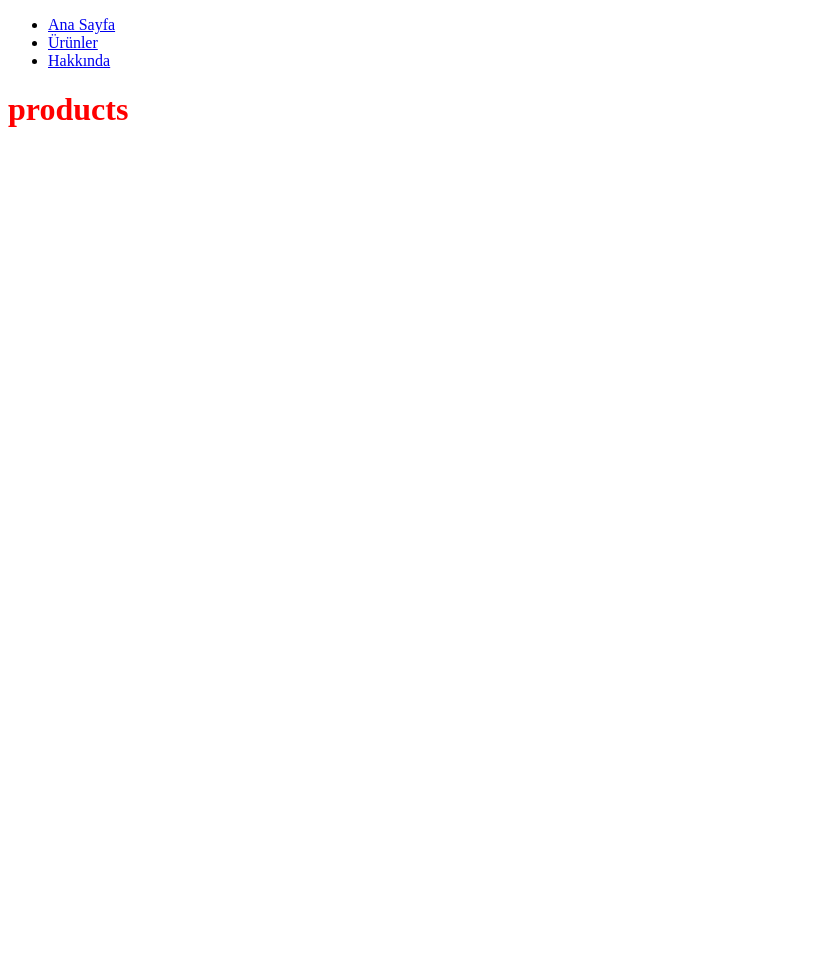
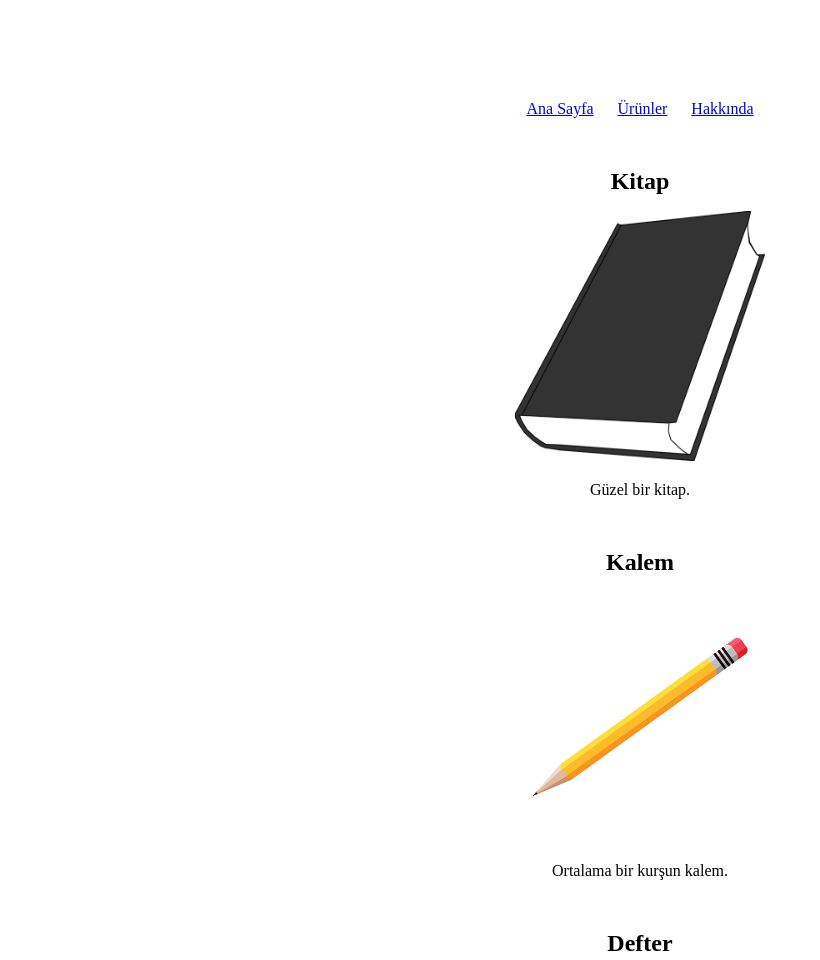
Before and after one commit to fatihdiril/patika_css_assignment_1, a plain HTML site: page products.html in a window 1280 px wide. Shown: the top 960 px of the page, without its empty margins (0-820 px from the left). Before the commit the page ends 800 px from the top, so only its background shows below. Drawn offline with Linux system fonts and the light colour scheme.

Commit message:
assignment finished

```diff
--- a/index.css
+++ b/index.css
@@ -1,3 +1,57 @@
-h1 {
-  color: red;
+*,
+*::before,
+*::after {
+  padding: 0;
+  margin: 0;
 }
+
+.navbar {
+  text-align: center;
+  padding-top: 100px;
+}
+
+.navbar-nav {
+  display: flex;
+  flex-direction: row;
+  justify-content: center;
+}
+
+.navbar-link-container {
+  display: block;
+  text-decoration: none;
+}
+
+.navbar-link {
+  padding: 12px;
+  text-align: center;
+}
+
+.container-item {
+  padding-top: 50px;
+  text-align: center;
+}
+
+.container-item-title {
+  margin: auto;
+}
+
+.container-item-img {
+  width: 250px;
+  height: 250px;
+  margin: auto;
+  margin-top: 16px;
+}
+
+.container-item-description {
+  margin: auto;
+  margin-top: 16px;
+}
+
+.description{
+
+}
+
+.description-text{
+  padding: 24px;
+  text-align: center;
+}
--- a/products.html
+++ b/products.html
@@ -8,19 +8,39 @@
     <link href="./index.css" rel="stylesheet" />
   </head>
   <body>
-    <nav>
-      <ul>
-        <li>
-          <a href="index.html">Ana Sayfa</a>
+    <nav class="navbar">
+      <ul class="navbar-nav">
+        <li class="navbar-link-container">
+          <a class="navbar-link" href="index.html">Ana Sayfa</a>
         </li>
-        <li>
-          <a href="products.html">Ürünler</a>
+        <li class="navbar-link-container">
+          <a class="navbar-link" href="products.html">Ürünler</a>
         </li>
-        <li>
-          <a href="about.html">Hakkında</a>
+        <li class="navbar-link-container">
+          <a class="navbar-link" href="about.html">Hakkında</a>
         </li>
       </ul>
     </nav>
-    <h1>products</h1>
+    <ul class="container">
+      <div class="container-item">
+        <h2 class="container-item-title">Kitap</h2>
+        <img src="./public/book.png" alt="Kitap" class="container-item-img" />
+        <p class="container-item-description">Güzel bir kitap.</p>
+      </div>
+      <div class="container-item">
+        <h2 class="container-item-title">Kalem</h2>
+        <img src="./public/pencil.jpg" alt="Kalem" class="container-item-img" />
+        <p class="container-item-description">Ortalama bir kurşun kalem.</p>
+      </div>
+      <div class="container-item">
+        <h2 class="container-item-title">Defter</h2>
+        <img
+          src="./public/notebook.jpg"
+          alt="Defter"
+          class="container-item-img"
+        />
+        <p class="container-item-description">Pahalı bir defter.</p>
+      </div>
+    </ul>
   </body>
 </html>
```
Also changed, not shown: about.html (+13 -9 lines), index.html (+14 -9 lines), public/book.png (added), public/notebook.jpg (added), public/pencil.jpg (added).
